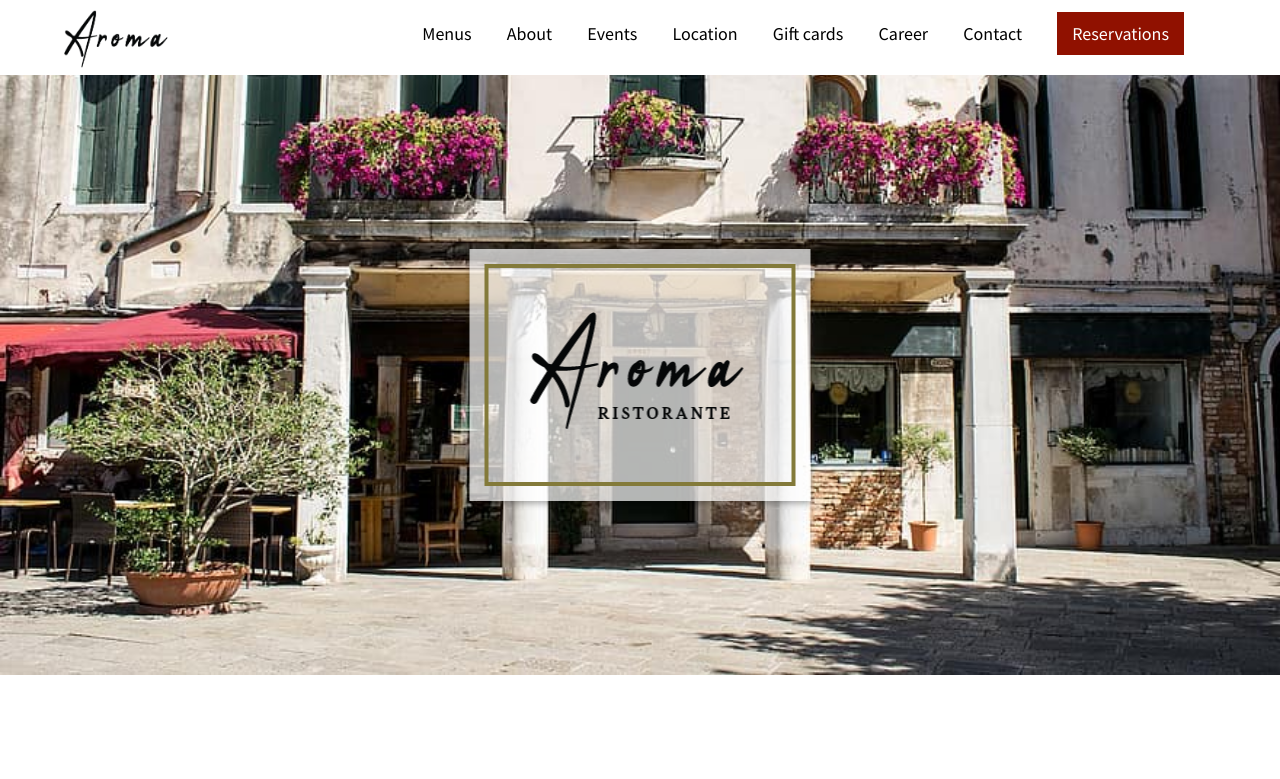
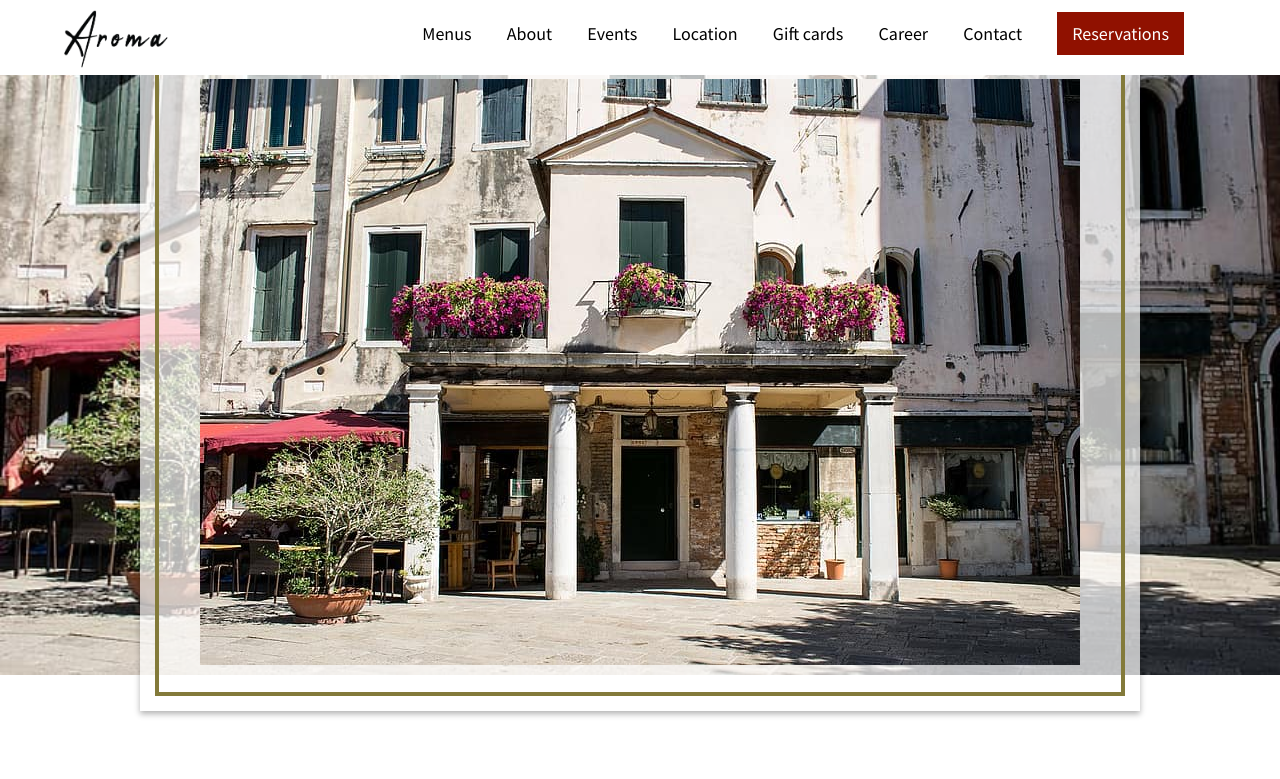
Before and after one commit to Mahsa-kf/restaurant_project, a plain HTML site: page index.html in a window 1280 px wide. Shown: the top 779 px of the page. Drawn offline with Linux system fonts and the light colour scheme.

Commit message:
change aroma hero image name

```diff
--- a/index.html
+++ b/index.html
@@ -60,7 +60,7 @@
                 <main>
                     <div class="hero main-top-margin">
                         <div class="bg-white hero-bg">
-                            <img src="images/logo.png">
+                            <img src="/images/aroma-hero.jpg">
                         </div>
                     </div>
                     <div class="main-about page-container">
```
Also changed, not shown: 2 other files.
